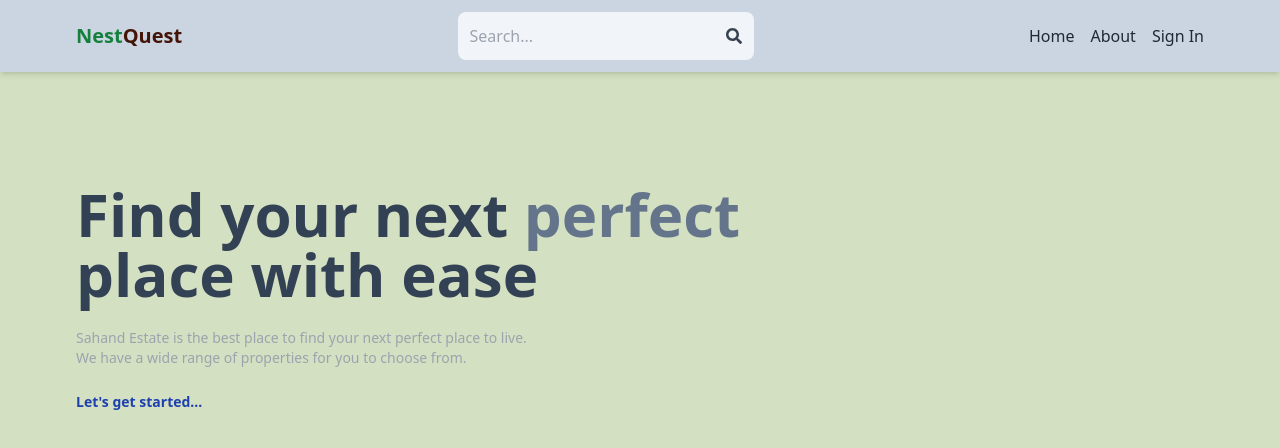
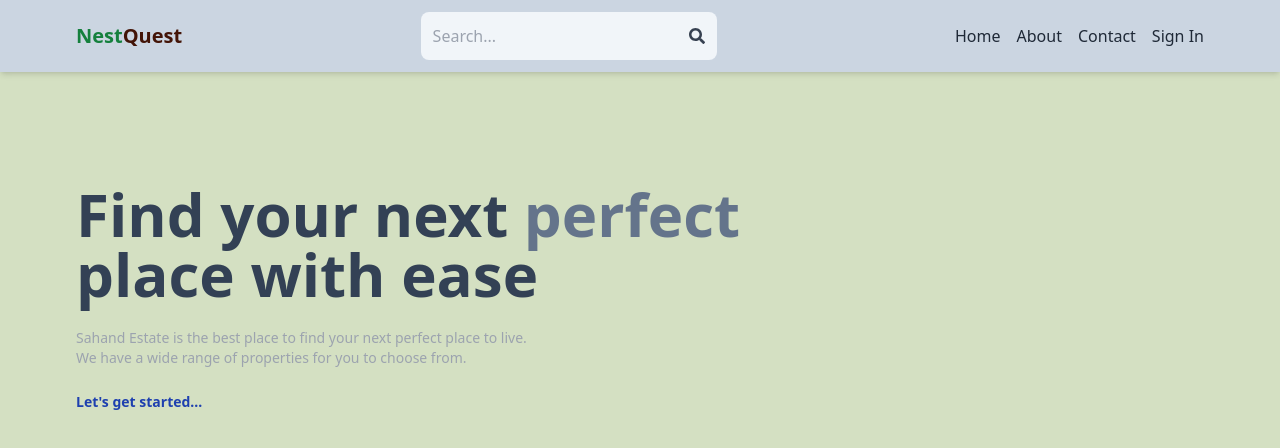
Before and after one commit to Wilmitch/Nest_Quest_Portfolio_Project, a React (Vite) app in the folder client/: page / in a window 1280 px wide. Shown: the top 448 px of the page. Built offline with nearby package versions, Linux system fonts and the light colour scheme; no server answers.

Commit message:
added contact us to the header

```diff
--- a/client/src/components/Header.jsx
+++ b/client/src/components/Header.jsx
@@ -5,9 +5,9 @@ import { useEffect, useState } from "react";
 
 export default function Header() {
   const { currentUser } = useSelector((state) => state.user);
-
   const [searchTerm, setSearchTerm] = useState("");
   const navigate = useNavigate();
+
   const handleSubmit = (e) => {
     e.preventDefault();
     const urlParams = new URLSearchParams(window.location.search);
@@ -17,7 +17,7 @@ export default function Header() {
   };
 
   useEffect(() => {
-    const urlParams = new URLSearchParams(location.search);
+    const urlParams = new URLSearchParams(window.location.search);
     const searchTermFromUrl = urlParams.get("searchTerm");
     if (searchTermFromUrl) {
       setSearchTerm(searchTermFromUrl);
@@ -44,7 +44,9 @@ export default function Header() {
             value={searchTerm}
             onChange={(e) => setSearchTerm(e.target.value)}
           />
+          <button>
           <FaSearch className="text-gray-700" />
+          </button>
         </form>
         <ul className="flex gap-4">
           <Link to="/">
@@ -55,6 +57,11 @@ export default function Header() {
           <Link to="/about">
             <li className="hidden sm:inline text-gray-800 hover:underline">
               About
+            </li>
+          </Link>
+          <Link to="/contact">
+            <li className="hidden sm:inline text-gray-800 hover:underline">
+              Contact
             </li>
           </Link>
           <Link to="/profile">
```
